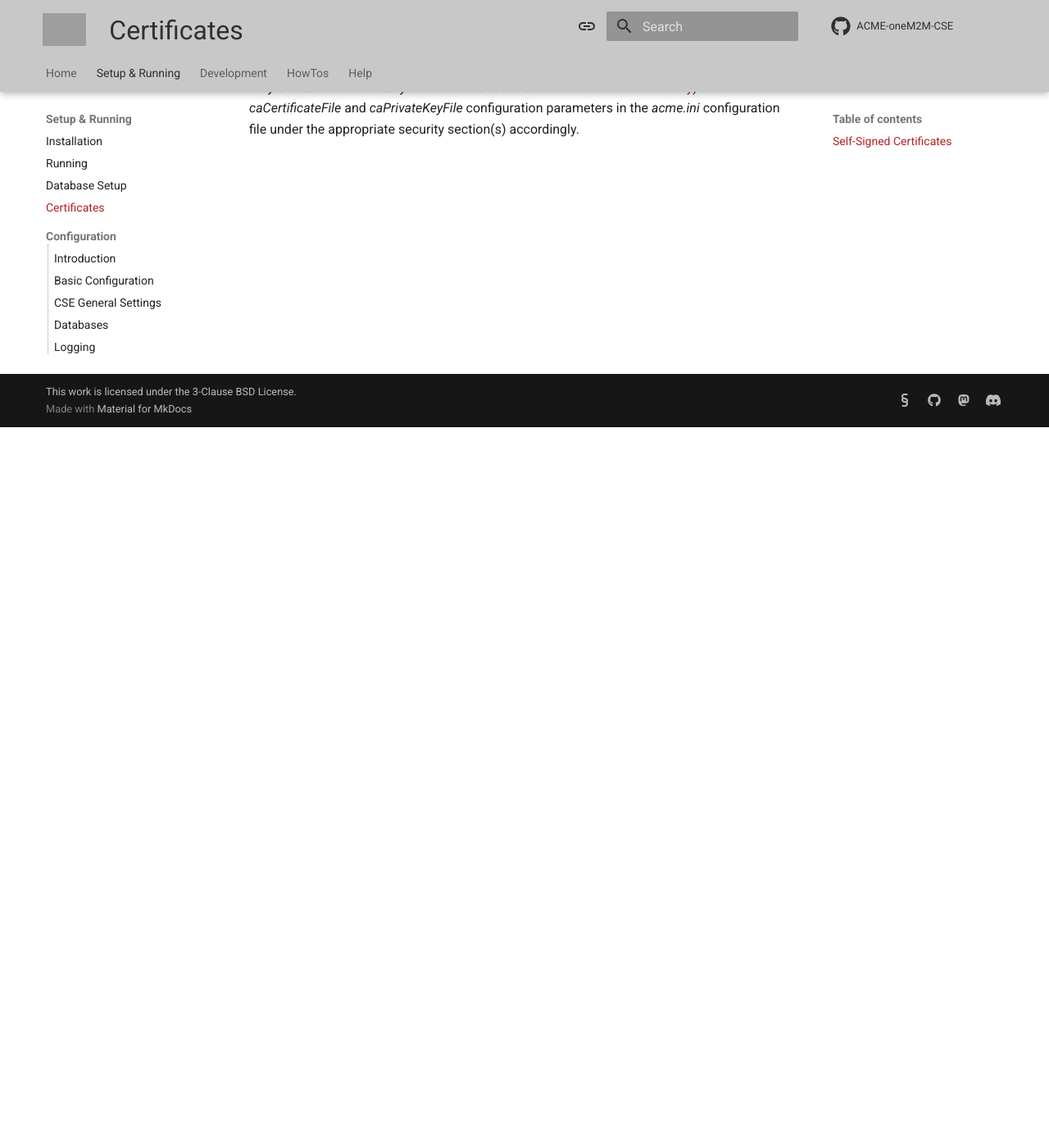
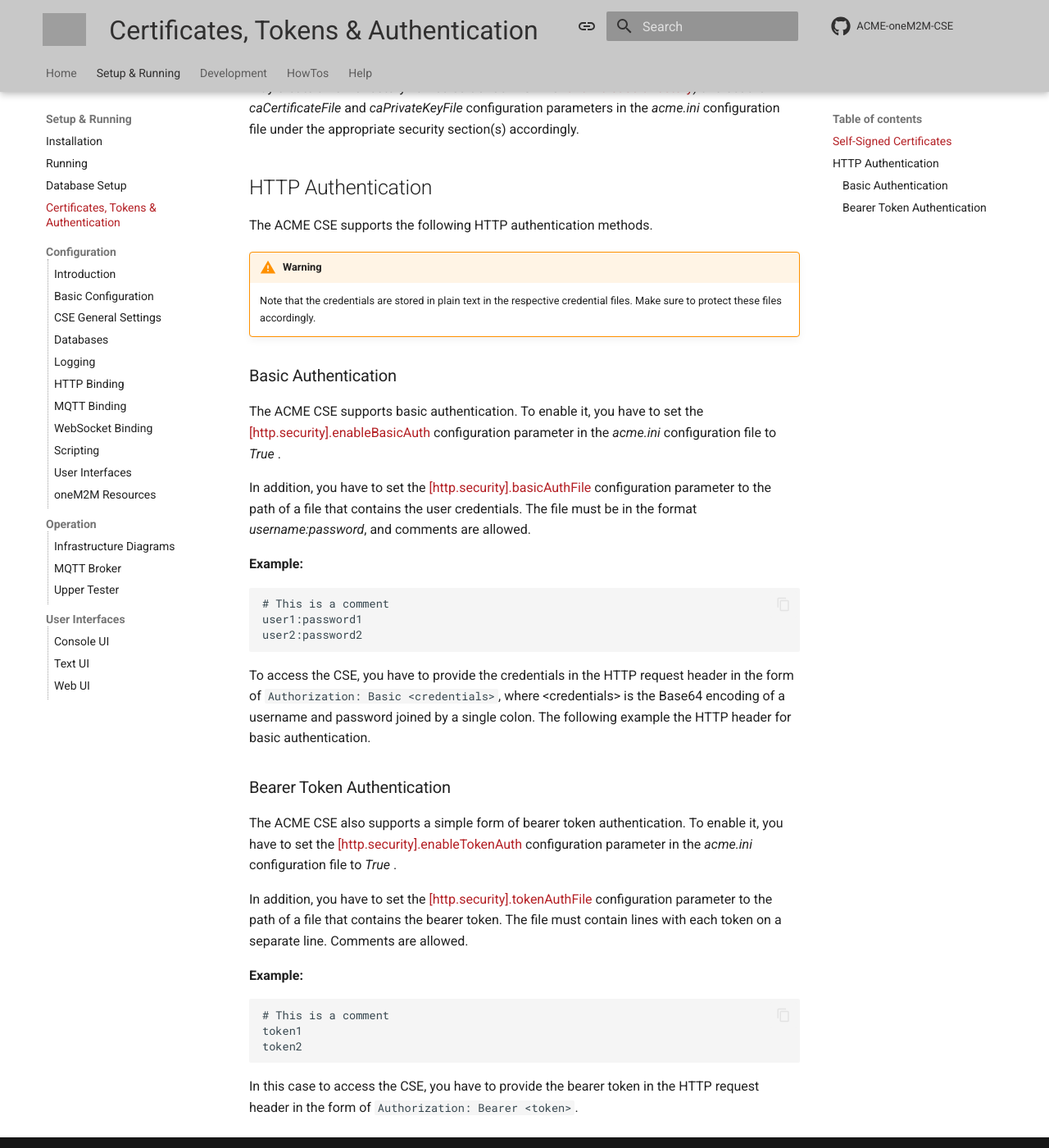
Before and after one commit to ankraft/ACME-oneM2M-CSE-mkdocs, an MkDocs documentation site: the page built from docs/setup/Certificates.md, in a window 1280 px wide and 1400 px high, scrolled down 879 px. Shown: the whole window at 82% size. Built offline with MkDocs 1.6.1 and Material for MkDocs 9.7.7, drawn with Linux system fonts in a browser that asks for light colours; comment, search, counter and statistics services are not loaded; grey boxes are pictures that could not be loaded.

Commit message:
Added pyperclip 3rd party library. Added instructions for http authentications

````diff
--- a/docs/setup/Certificates.md
+++ b/docs/setup/Certificates.md
@@ -22,3 +22,43 @@ This will create the self-signed certificate and private key without password pr
 Please also consult the *openssl* manual for further instructions.
 
 After you generated these files you can move them to a separate directory (for example you may create a new directory named *cert* under ACME's [runtime base directory](../setup/Running.md#different-base-directory)) and set the *caCertificateFile* and *caPrivateKeyFile* configuration parameters in the *acme.ini* configuration file under the appropriate security section(s) accordingly.
+
+## HTTP Authentication
+
+The ACME CSE supports the following HTTP authentication methods.
+
+!!! warning
+	Note that the credentials are stored in plain text in the respective credential files. Make sure to protect these files accordingly.
+
+### Basic Authentication
+
+The ACME CSE supports basic authentication. To enable it, you have to set the [[http.security].enableBasicAuth](../setup/Configuration-http.md#security) configuration parameter in the *acme.ini* configuration file to *True* .
+
+In addition, you have to set the [[http.security].basicAuthFile](../setup/Configuration-http.md#security) configuration parameter to the path of a file that contains the user credentials. The file must be in the format *username:password*, and comments are allowed.
+
+**Example:**
+
+```text
+# This is a comment
+user1:password1
+user2:password2
+```
+
+To access the CSE, you have to provide the credentials in the HTTP request  header in the form of ```Authorization: Basic <credentials>```, where &lt;credentials> is the Base64 encoding of a username and password joined by a single colon. The following example the HTTP header for basic authentication.
+
+
+### Bearer Token Authentication
+
+The ACME CSE also supports a simple form of bearer token authentication. To enable it, you have to set the [[http.security].enableTokenAuth](../setup/Configuration-http.md#security) configuration parameter in the *acme.ini* configuration file to *True* .
+
+In addition, you have to set the [[http.security].tokenAuthFile](../setup/Configuration-http.md#security) configuration parameter to the path of a file that contains the bearer token. The file must contain lines with each token on a separate line. Comments are allowed.
+
+**Example:**
+
+```text
+# This is a comment
+token1
+token2
+```
+
+In this case to access the CSE, you have to provide the bearer token in the HTTP request header in the form of ```Authorization: Bearer <token>```.
--- a/mkdocs.yml
+++ b/mkdocs.yml
@@ -136,7 +136,7 @@ nav:
     - 'Installation': 'setup/Installation.md'
     - 'Running': 'setup/Running.md'
     - 'Database Setup': 'setup/Database.md'
-    - 'Certificates': 'setup/Certificates.md'
+    - 'Certificates, Tokens & Authentication': 'setup/Certificates.md'
     - 'Configuration':
       - 'Introduction': 'setup/Configuration-introduction.md'
       - 'Basic Configuration': 'setup/Configuration-basic.md'
````
Also changed, not shown: docs/development/ThirdPartyLibraries.md (+1 -0 lines), docs/setup/Configuration-http.md (+9 -9 lines).
